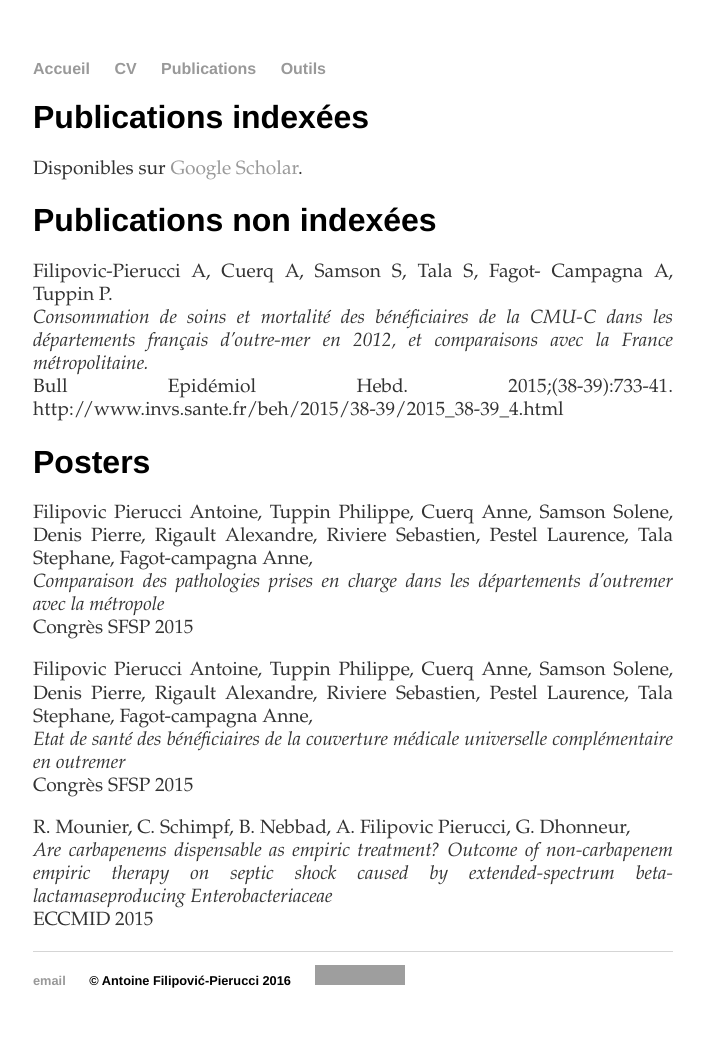
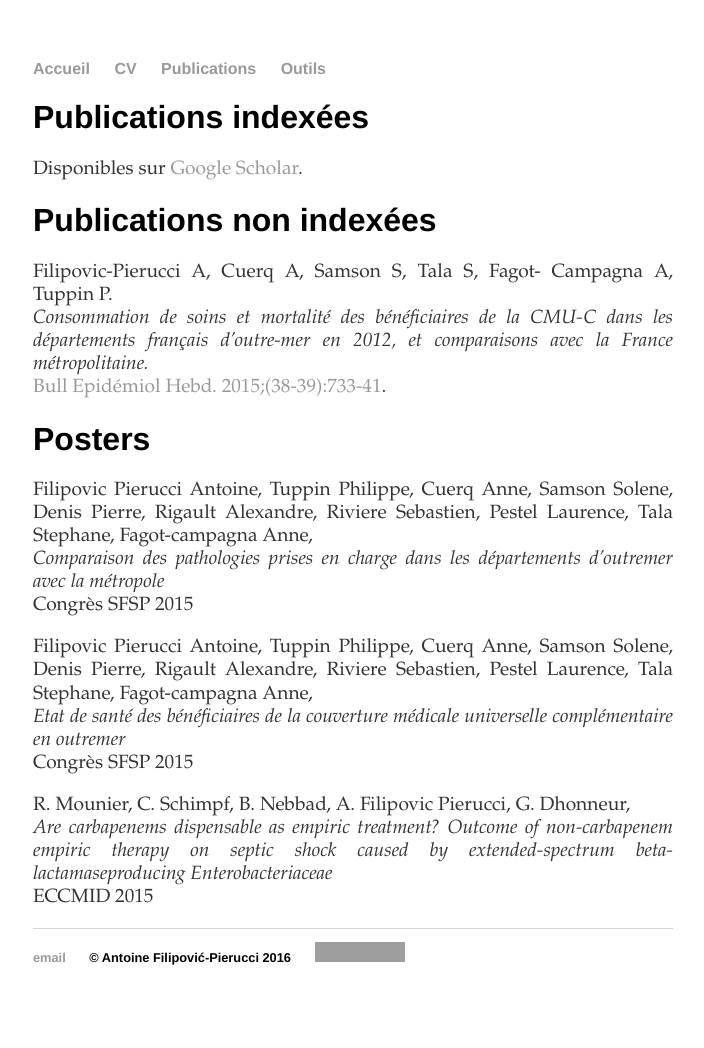
Before and after one commit to pierucci/pierucci.github.io, a Jekyll site: the page built from papers.md, in a window 1280 px wide. Shown: the whole page, without its empty margins (287-991 px from the left). Built offline with Jekyll 4.4.1, drawn with Linux system fonts in a browser that asks for light colours; after the commit the page ends 1025 px from its top, so only the background shows below that; grey boxes are pictures that could not be loaded.

Commit message:
link beh

```diff
--- a/papers.md
+++ b/papers.md
@@ -11,7 +11,7 @@ Disponibles sur [Google Scholar](https://scholar.google.com/citations?user=F-6yC
 
 Filipovic-Pierucci A, Cuerq A, Samson S, Tala S, Fagot- Campagna A, Tuppin P.
 *Consommation de soins et mortalité des bénéficiaires de la CMU-C dans les départements français d’outre-mer en 2012, et comparaisons avec la France métropolitaine.*
-Bull Epidémiol Hebd. 2015;(38-39):733-41. http://www.invs.sante.fr/beh/2015/38-39/2015_38-39_4.html
+[Bull Epidémiol Hebd. 2015;(38-39):733-41](http://www.invs.sante.fr/beh/2015/38-39/2015_38-39_4.html).
 
 # Posters
 
```
